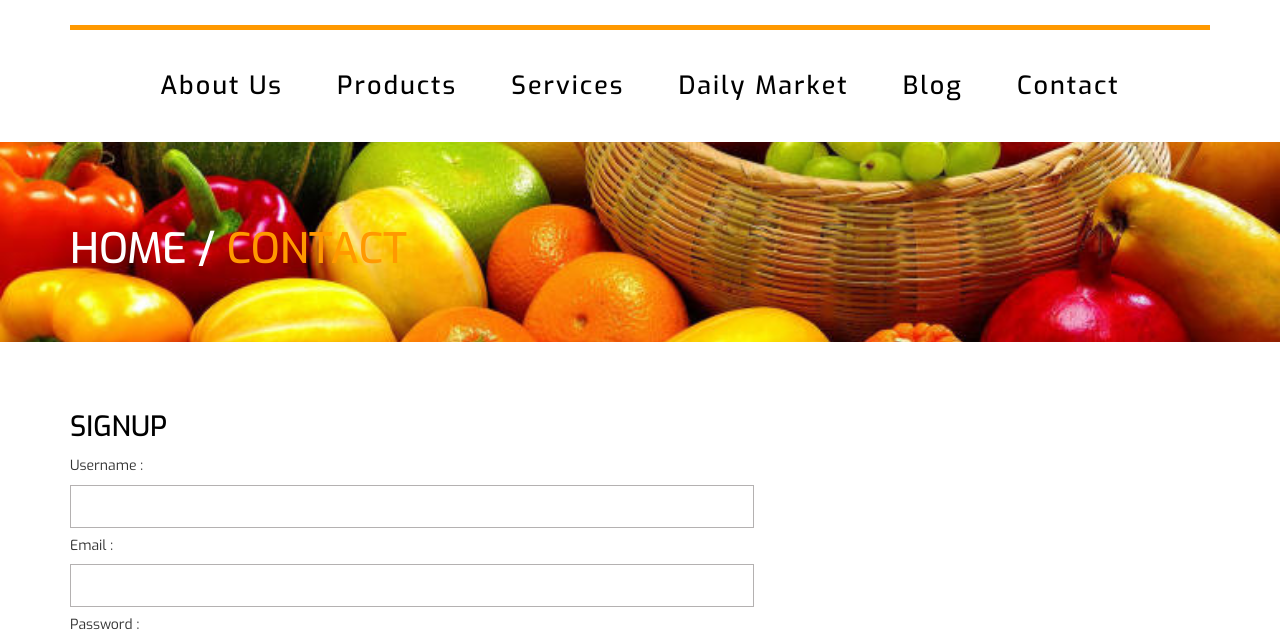
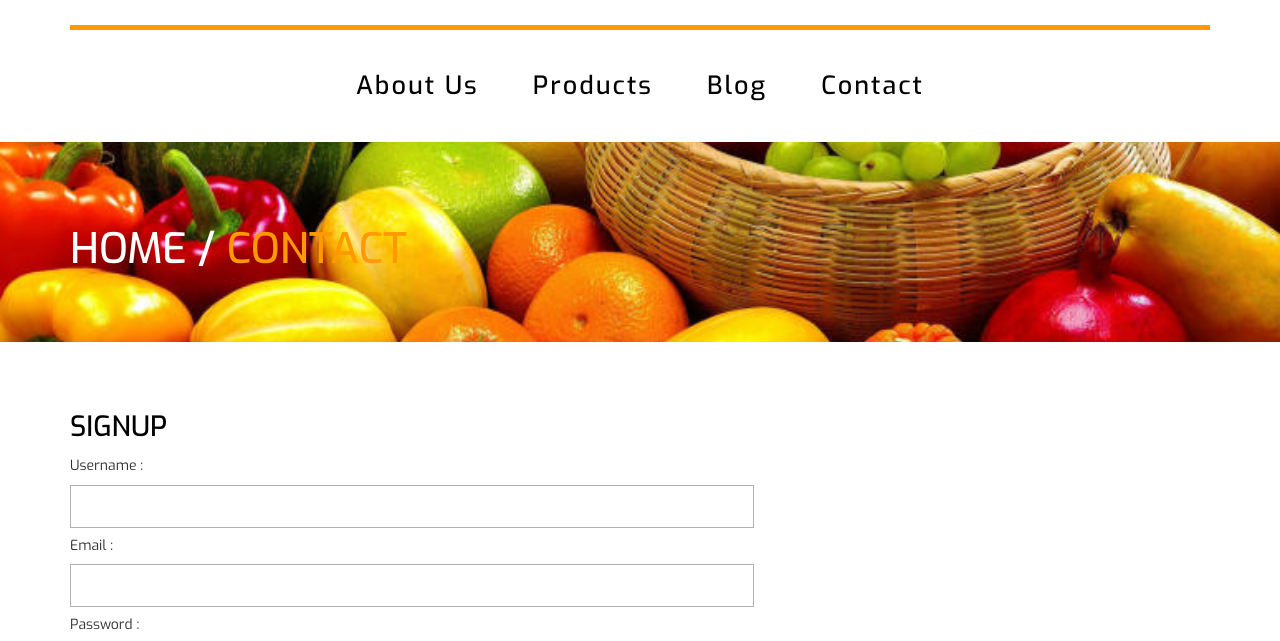
Before and after one commit to nullBit18/Weebtech-Project-Frutto, a plain HTML site: page web/signup.html in a window 1280 px wide. Shown: the part 158-799 px from the top of the page. Drawn offline with Linux system fonts and the light colour scheme.

Commit message:
Update signup.html
Removed daily market and services

```diff
--- a/web/signup.html
+++ b/web/signup.html
@@ -40,15 +40,7 @@ Smartphone Compatible web template, free webdesigns for Nokia, Samsung, LG, Sony
 							<li class="in-up"><a href="signin.html" class="scroll"> Sign in </a> <label>|</label></li>
 							<li><a href="signup.html" class="scroll">Sign up</a> <label>|</label></li>
 							<li><a id="output"> Guest </a> <label>|</label></li>
-							<!--
-							<li>
-									<select tabindex="4" class="dropdown">
-										<option value="" class="label" value="">Currency</option>
-										<option value="1">Dollar</option>
-										<option value="2">Euro</option>
-									</select>
-							</li>
-						-->
+
 						</ul>
 				</div>
 				<div class="search-top">
@@ -73,8 +65,7 @@ Smartphone Compatible web template, free webdesigns for Nokia, Samsung, LG, Sony
 					<ul>
 						<li ><a href="about.html">About Us</a></li>
 						<li><a href="product.html" > Products</a></li>
-						<li><a href="services.html" > Services </a></li>
-						<li><a href="404.html" >Daily Market</a></li>
+
 						<li><a href="blog.html" > Blog </a></li>
 						<li><a href="contact.html" > Contact </a></li>
 					</ul>
@@ -111,19 +102,6 @@ Smartphone Compatible web template, free webdesigns for Nokia, Samsung, LG, Sony
 						</form>
 				</div>
 			</div>
-				<!---->
-				<!--
-			<div class="map-top">
-				<div class="map">
-					<iframe src="https://www.google.com/maps/embed?pb=!1m18!1m12!1m3!1d12947831.742778081!2d-95.665!3d37.599999999999994!2m3!1f0!2f0!3f0!3m2!1i1024!2i768!4f13.1!3m3!1m2!1s0x54eab584e432360b%3A0x1c3bb99243deb742!2sUnited+States!5e0!3m2!1sen!2sin!4v1422444552833" ></iframe>
-				</div>
-					<div class="address">
-						<h5>Address</h5>
-						<p>Lipsum street, Georgia
-							Newyork</p>
-						<a href="mailto:info@mycompany.com" class="company">info@mycompany.com</a>
-					</div>
-			-->
 		</div>
 			<!--footer-->
 			<div class="footer">
```
